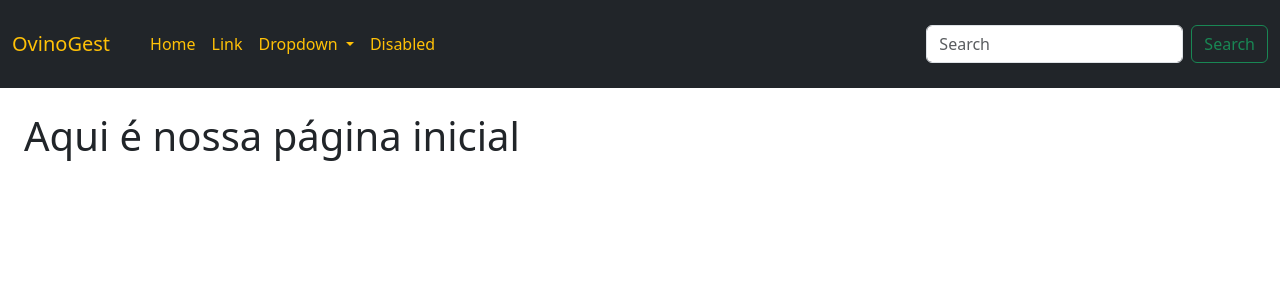
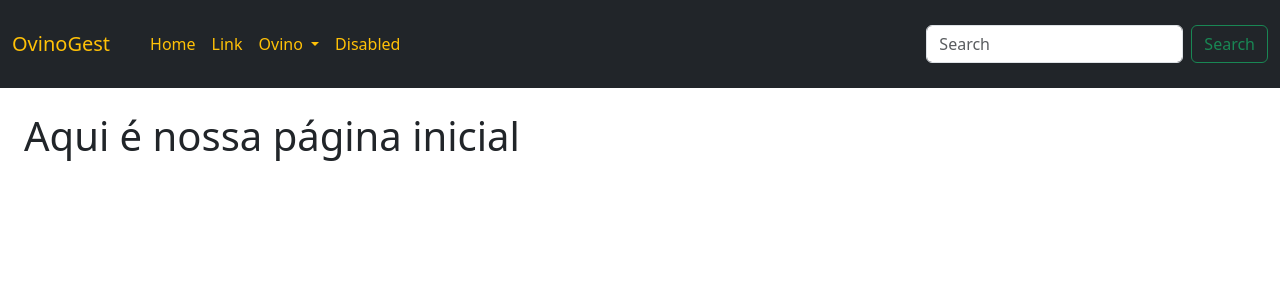
Before and after one commit to rogeriopsdev/ovinogest, a Django app: page / in a window 1280 px wide. Shown: the top 300 px of the page. Run offline with Django 5.2, Linux system fonts and the light colour scheme.

Commit message:
Update base.html

```diff
--- a/ovinogestApp/templates/ovino/base.html
+++ b/ovinogestApp/templates/ovino/base.html
@@ -23,7 +23,7 @@
         </li>
         <li class="nav-item dropdown">
           <a class="nav-link dropdown-toggle text-warning" href="#" role="button" data-bs-toggle="dropdown" aria-expanded="false">
-            Dropdown
+            Ovino
           </a>
           <ul class="dropdown-menu bg-dark">
              <li class="nav-item">
```
